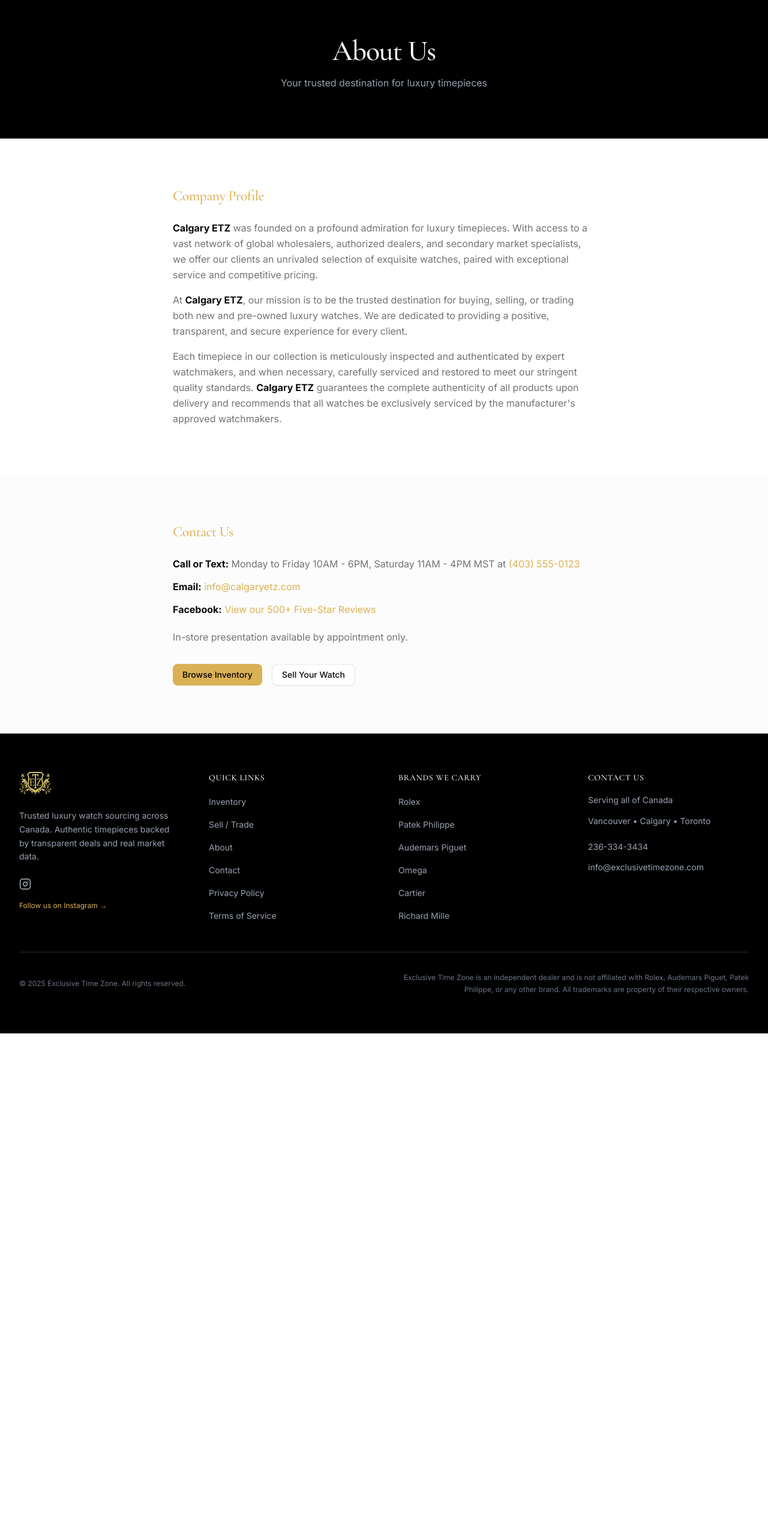
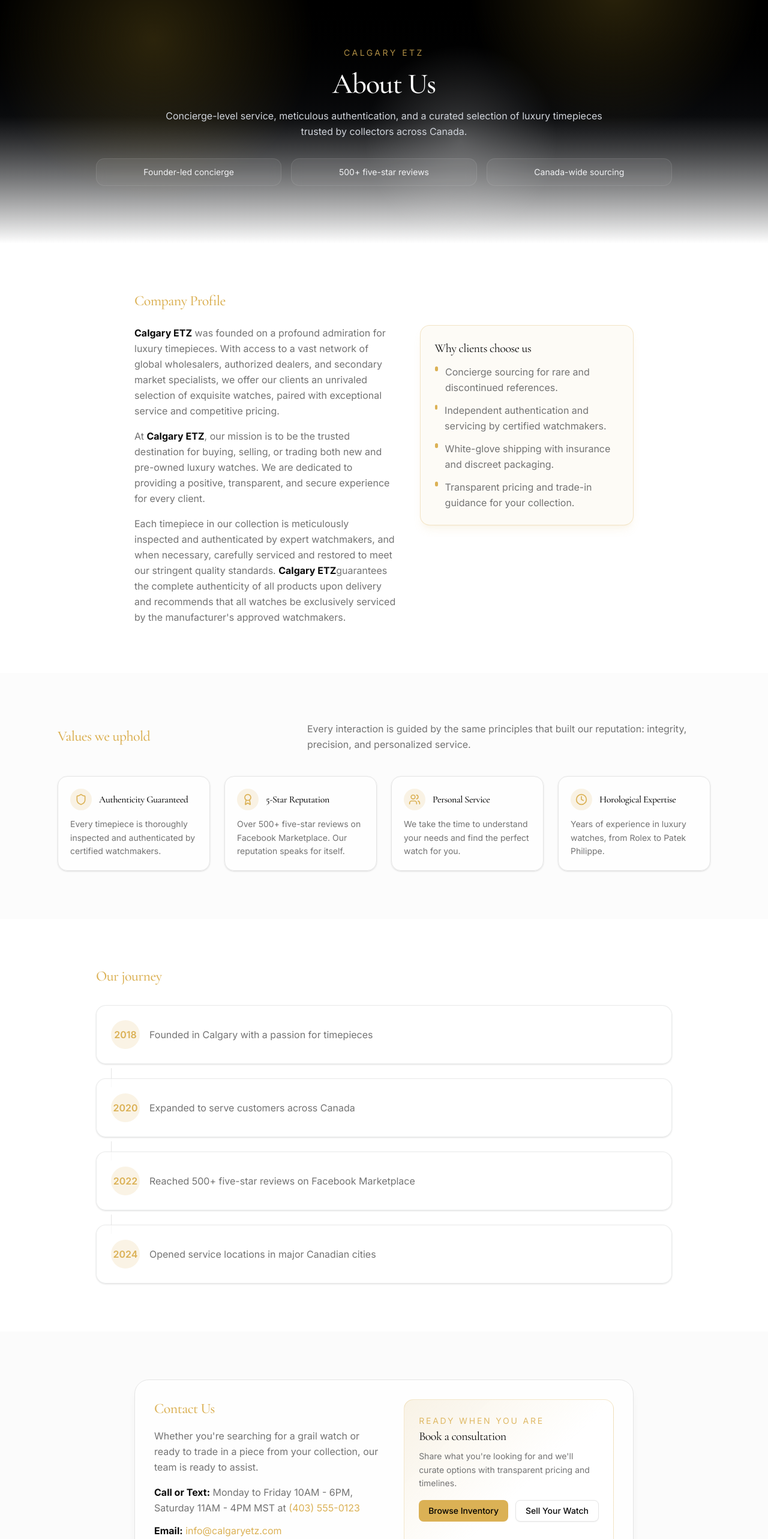
Before and after one commit to itsAR-VR/opulentetz, a Next.js app: page /about in a window 1280 px wide. Shown: the part 100-2666 px from the top of the page at 60% size. Before the commit the page ends 1823 px from the top, so only its background shows below. Built offline with nearby package versions, Linux system fonts and the light colour scheme.

Commit message:
Enhance About page styling and content

```diff
--- a/app/about/page.tsx
+++ b/app/about/page.tsx
@@ -42,17 +42,38 @@ export default function AboutPage() {
   return (
     <div className="min-h-screen bg-background">
       {/* Hero Section */}
-      <section className="bg-black text-white py-16 lg:py-20">
-        <div className="mx-auto max-w-4xl px-4 sm:px-6 lg:px-8 text-center">
-          <h1 className="font-serif text-4xl md:text-5xl font-medium mb-4">About Us</h1>
-          <p className="text-gray-400">Your trusted destination for luxury timepieces</p>
+      <section className="relative overflow-hidden bg-gradient-to-b from-black via-[#0a0b0d] to-background text-white py-16 lg:py-24">
+        <div
+          className="absolute inset-0 opacity-20 bg-[radial-gradient(circle_at_20%_20%,#d4af37,transparent_25%),radial-gradient(circle_at_80%_0%,#d4af37,transparent_22%),radial-gradient(circle_at_60%_60%,#ffffff,transparent_20%)]"
+          aria-hidden
+        />
+        <div className="relative mx-auto max-w-5xl px-4 sm:px-6 lg:px-8 text-center space-y-8">
+          <div className="space-y-4">
+            <p className="text-sm uppercase tracking-[0.25em] text-gold/80">Calgary ETZ</p>
+            <h1 className="font-serif text-4xl md:text-5xl font-medium">About Us</h1>
+            <p className="text-gray-300 max-w-3xl mx-auto">
+              Concierge-level service, meticulous authentication, and a curated selection of luxury timepieces trusted by collectors across Canada.
+            </p>
+          </div>
+
+          <div className="grid gap-4 sm:grid-cols-3">
+            {["Founder-led concierge", "500+ five-star reviews", "Canada-wide sourcing"].map((item) => (
+              <div
+                key={item}
+                className="rounded-xl border border-white/10 bg-white/5 px-4 py-3 text-sm text-gray-100 backdrop-blur"
+              >
+                {item}
+              </div>
+            ))}
+          </div>
         </div>
       </section>
 
       {/* Company Profile */}
       <section className="py-16 lg:py-20">
-        <div className="mx-auto max-w-3xl px-4 sm:px-6 lg:px-8">
+        <div className="mx-auto max-w-4xl px-4 sm:px-6 lg:px-8">
           <h2 className="font-serif text-2xl font-medium text-gold mb-6">Company Profile</h2>
+          <div className="grid gap-10 lg:grid-cols-[1.1fr_0.9fr] items-start">
             <div className="space-y-4 text-muted-foreground leading-relaxed">
               <p>
                 <strong className="text-foreground">Calgary ETZ</strong> was founded on a profound admiration for luxury
@@ -67,19 +88,101 @@ export default function AboutPage() {
               </p>
               <p>
                 Each timepiece in our collection is meticulously inspected and authenticated by expert watchmakers, and
-              when necessary, carefully serviced and restored to meet our stringent quality standards.{" "}
-              <strong className="text-foreground">Calgary ETZ</strong> guarantees the complete authenticity of all
-              products upon delivery and recommends that all watches be exclusively serviced by the manufacturer's
-              approved watchmakers.
+                when necessary, carefully serviced and restored to meet our stringent quality standards. <strong className="text-foreground">Calgary ETZ</strong>
+                guarantees the complete authenticity of all products upon delivery and recommends that all watches be exclusively serviced by the manufacturer's approved watchmakers.
               </p>
+            </div>
+
+            <div className="rounded-2xl border border-gold/30 bg-gold/5 p-6 shadow-lg shadow-gold/10">
+              <h3 className="font-serif text-xl text-foreground mb-3">Why clients choose us</h3>
+              <ul className="space-y-3 text-muted-foreground">
+                <li className="flex items-start gap-3">
+                  <div className="mt-1 h-2 w-2 rounded-full bg-gold" />
+                  <span>Concierge sourcing for rare and discontinued references.</span>
+                </li>
+                <li className="flex items-start gap-3">
+                  <div className="mt-1 h-2 w-2 rounded-full bg-gold" />
+                  <span>Independent authentication and servicing by certified watchmakers.</span>
+                </li>
+                <li className="flex items-start gap-3">
+                  <div className="mt-1 h-2 w-2 rounded-full bg-gold" />
+                  <span>White-glove shipping with insurance and discreet packaging.</span>
+                </li>
+                <li className="flex items-start gap-3">
+                  <div className="mt-1 h-2 w-2 rounded-full bg-gold" />
+                  <span>Transparent pricing and trade-in guidance for your collection.</span>
+                </li>
+              </ul>
+            </div>
+          </div>
+        </div>
+      </section>
+
+      {/* Values */}
+      <section className="py-16 lg:py-20 bg-muted/30">
+        <div className="mx-auto max-w-6xl px-4 sm:px-6 lg:px-8">
+          <div className="flex flex-col md:flex-row md:items-center md:justify-between gap-4 mb-10">
+            <h2 className="font-serif text-2xl font-medium text-gold">Values we uphold</h2>
+            <p className="text-muted-foreground max-w-2xl">
+              Every interaction is guided by the same principles that built our reputation: integrity, precision, and personalized service.
+            </p>
+          </div>
+
+          <div className="grid gap-6 sm:grid-cols-2 lg:grid-cols-4">
+            {values.map((value) => {
+              const Icon = value.icon
+
+              return (
+                <div
+                  key={value.title}
+                  className="group rounded-2xl border border-border bg-card/70 p-5 shadow-sm transition hover:-translate-y-1 hover:border-gold/70 hover:shadow-lg hover:shadow-gold/10"
+                >
+                  <div className="flex items-center gap-3 mb-3">
+                    <span className="rounded-full bg-gold/15 p-2 text-gold">
+                      <Icon className="h-5 w-5" aria-hidden />
+                    </span>
+                    <h3 className="font-medium text-foreground">{value.title}</h3>
+                  </div>
+                  <p className="text-sm text-muted-foreground leading-relaxed">{value.description}</p>
+                </div>
+              )
+            })}
+          </div>
+        </div>
+      </section>
+
+      {/* Milestones */}
+      <section className="py-16 lg:py-20">
+        <div className="mx-auto max-w-5xl px-4 sm:px-6 lg:px-8">
+          <h2 className="font-serif text-2xl font-medium text-gold mb-8">Our journey</h2>
+          <div className="space-y-6">
+            {milestones.map((milestone, index) => (
+              <div key={milestone.year} className="relative rounded-2xl border border-border/80 bg-card/70 p-6 shadow-sm">
+                {index !== milestones.length - 1 && (
+                  <div className="absolute left-6 top-[calc(100%+8px)] h-8 w-px bg-border" aria-hidden />
+                )}
+                <div className="flex items-center gap-4">
+                  <div className="flex h-12 w-12 items-center justify-center rounded-full bg-gold/15 text-gold font-semibold">
+                    {milestone.year}
+                  </div>
+                  <p className="text-muted-foreground">{milestone.event}</p>
+                </div>
+              </div>
+            ))}
           </div>
         </div>
       </section>
 
       {/* Contact Section */}
-      <section className="py-16 lg:py-20 bg-muted/30">
-        <div className="mx-auto max-w-3xl px-4 sm:px-6 lg:px-8">
-          <h2 className="font-serif text-2xl font-medium text-gold mb-6">Contact Us</h2>
+      <section className="py-16 lg:py-20 bg-muted/40">
+        <div className="mx-auto max-w-4xl px-4 sm:px-6 lg:px-8">
+          <div className="rounded-3xl border border-border bg-card/70 p-8 shadow-lg shadow-black/5">
+            <div className="grid gap-8 lg:grid-cols-[1.1fr_0.9fr]">
+              <div className="space-y-4">
+                <h2 className="font-serif text-2xl font-medium text-gold">Contact Us</h2>
+                <p className="text-muted-foreground">
+                  Whether you're searching for a grail watch or ready to trade in a piece from your collection, our team is ready to assist.
+                </p>
                 <div className="space-y-3 text-muted-foreground">
                   <p>
                     <strong className="text-foreground">Call or Text:</strong> Monday to Friday 10AM - 6PM, Saturday 11AM -
@@ -107,8 +210,17 @@ export default function AboutPage() {
                   </p>
                   <p className="pt-2">In-store presentation available by appointment only.</p>
                 </div>
+              </div>
 
-          <div className="mt-8 flex flex-col sm:flex-row gap-4">
+              <div className="flex flex-col gap-4 bg-gradient-to-br from-gold/15 via-card to-card rounded-2xl p-6 border border-gold/30">
+                <div>
+                  <p className="text-sm uppercase tracking-[0.2em] text-gold/90">Ready when you are</p>
+                  <h3 className="font-serif text-xl text-foreground">Book a consultation</h3>
+                  <p className="text-sm text-muted-foreground mt-2">
+                    Share what you're looking for and we'll curate options with transparent pricing and timelines.
+                  </p>
+                </div>
+                <div className="flex flex-col sm:flex-row gap-3">
                   <Button asChild className="bg-gold hover:bg-gold/90 text-black font-medium">
                     <Link href="/inventory">Browse Inventory</Link>
                   </Button>
@@ -117,6 +229,9 @@ export default function AboutPage() {
                   </Button>
                 </div>
               </div>
+            </div>
+          </div>
+        </div>
       </section>
     </div>
   )
```
Lines whose indentation alone changed are shown as unchanged.
